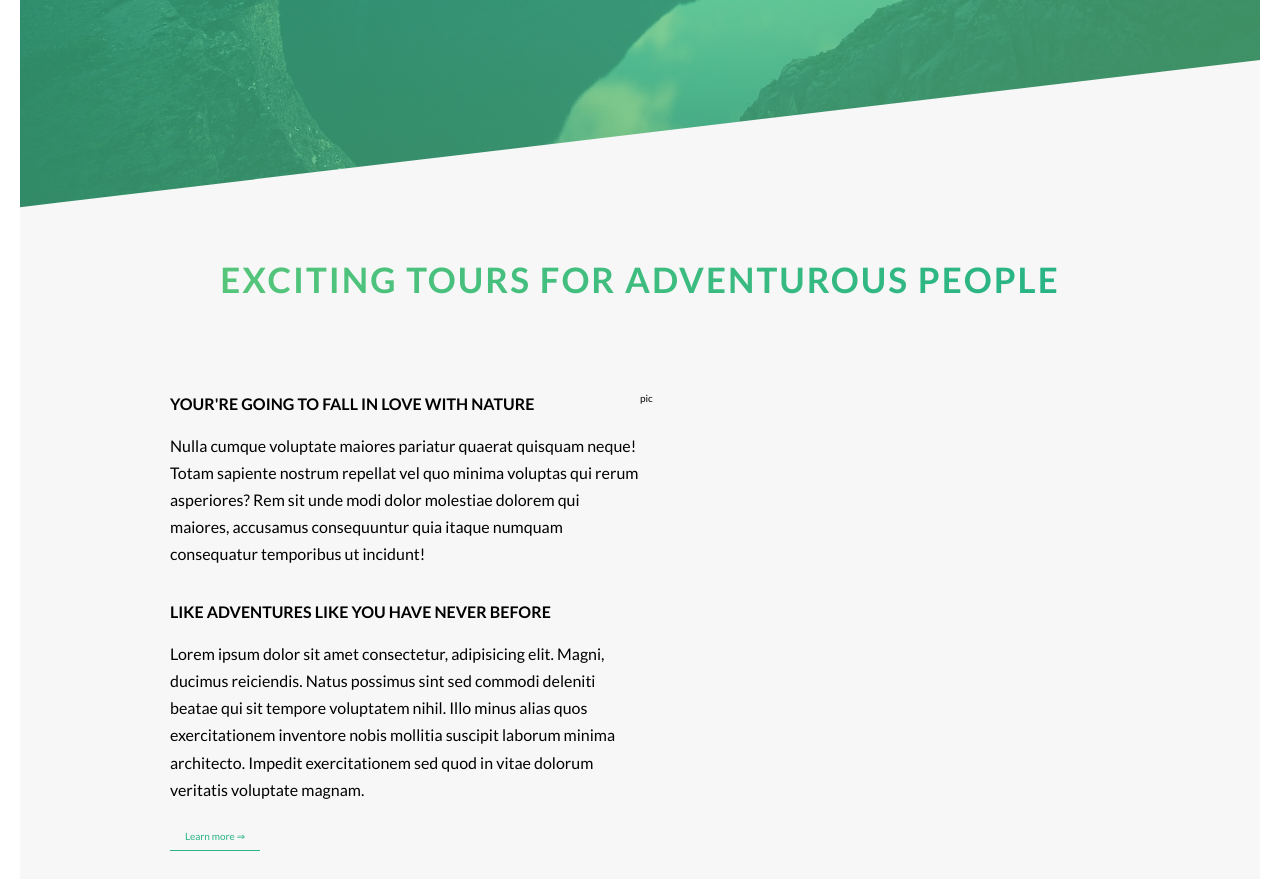
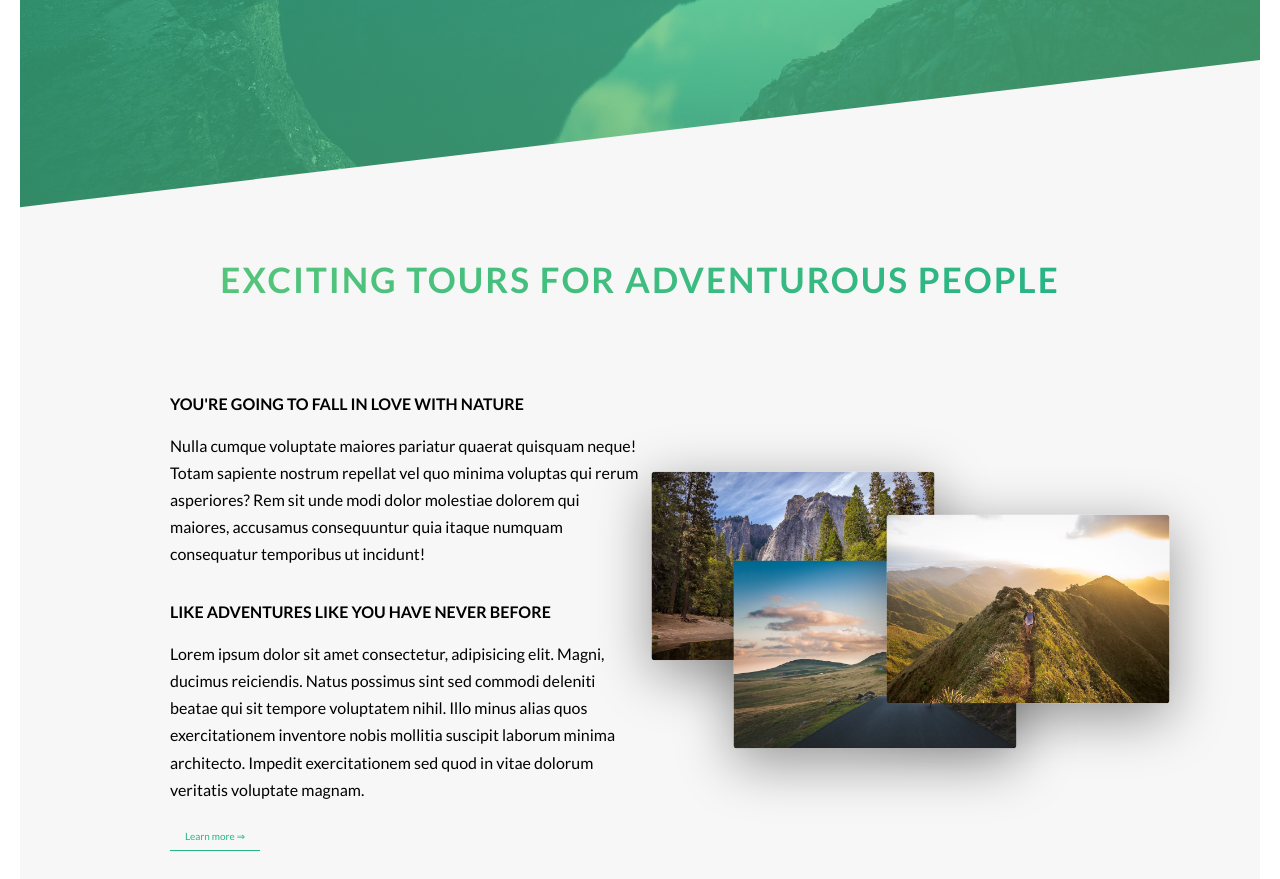
Before and after one commit to AgileMyk/Advanced-CSS-Practice, a website: page Project1-Natour/index.html in a window 1280 px wide. Shown: the part 560-1439 px from the top of the page. Drawn offline with Linux system fonts and the light colour scheme.

Commit message:
home section done; added pics/animations

```diff
--- a/Project1-Natour/index.html
+++ b/Project1-Natour/index.html
@@ -44,7 +44,7 @@
             <div class="grid_1">
                 <div class="text-content">
                     <h3 class="tertiary-heading th1 u-h3-margin-bottom-small">
-                        Your're Going to fall in love with nature
+                        You're Going to fall in love with nature
                     </h3>
                     <p class="para">
                         Nulla cumque voluptate maiores pariatur quaerat quisquam neque! Totam sapiente nostrum repellat vel quo minima voluptas qui rerum asperiores? Rem sit unde modi dolor molestiae dolorem qui maiores, accusamus consequuntur quia itaque numquam consequatur temporibus ut incidunt!
@@ -59,8 +59,10 @@
 
                     <a href="#" class="btn-about">Learn more &rArr;</a>
                 </div>
-                <div class="images">
-pic
+                <div class="composition">
+                    <img src="img/nat-1-large.jpg" alt="first mountains photo" class="composition__photo composition__photo--p1">
+                    <img src="img/nat-2-large.jpg" alt="second scenery photo" class="composition__photo composition__photo--p2">
+                    <img src="img/nat-3-large.jpg" alt="third scenery photo" class="composition__photo composition__photo--p3">
                 </div>
             </div>
         </section>
--- /dev/null
+++ b/Project1-Natour/sass/components/_composition.scss
@@ -0,0 +1,44 @@
+.composition {
+
+    position: relative;
+
+    &__photo {
+        margin-top: 20%;
+        width: 65%;
+        box-shadow: 0 1.5rem 6rem $shadow;
+        border-radius: 4px;
+        position: absolute;
+        transition: all 1s;
+
+        &--p1 {
+            top: -2rem;
+            left: 0;
+        }
+
+        &--p2 {
+            top: 15%;
+            left: 17.5%;
+        }
+
+        &--p3 {
+            top: 5%;
+            left: 50%;
+        }
+
+        &:hover {
+            border: 1.85rem solid $color-primary-dark;
+            padding: 1.15rem;
+            transform: scale(1.2);
+            z-index: 3;
+            box-shadow: 0 2.25 7.5rem $shadow;
+        }
+
+        &:not(:hover) {
+            transform: scale(.925);
+            z-index: 2;
+        }
+
+
+    }
+
+}
--- a/Project1-Natour/sass/main.scss
+++ b/Project1-Natour/sass/main.scss
@@ -8,6 +8,7 @@
 @import "base/utilities";
 
 @import "components/button";
+@import "components/composition";
 
 @import "layouts/layouts";
 
--- a/Project1-Natour/sass/pages/_home.scss
+++ b/Project1-Natour/sass/pages/_home.scss
@@ -8,13 +8,7 @@
         display: grid;
         grid-template-columns: repeat(2, 1fr);
         grid-template-rows: 1fr;
-        .text-content {
 
-        }
-
-        .images {
-
-        }
     }
 
 }
```
Also changed, not shown: Project1-Natour/css/style.css.
